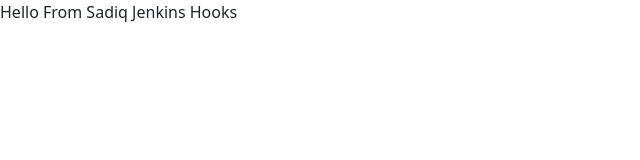
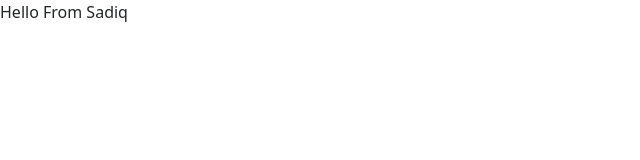
Before and after one commit to AMINESDQ/frontAngular, an Angular app: page / in a window 1280 px wide. Shown: the top 160 px of the page, without its empty margins (0-640 px from the left). Built offline with nearby package versions, Linux system fonts and the light colour scheme.

Commit message:
test jenkins1

```diff
--- a/src/app/home/home.component.html
+++ b/src/app/home/home.component.html
@@ -1 +1 @@
-<p>Hello From Sadiq Jenkins Hooks</p>
+<p>Hello From Sadiq</p>
```
